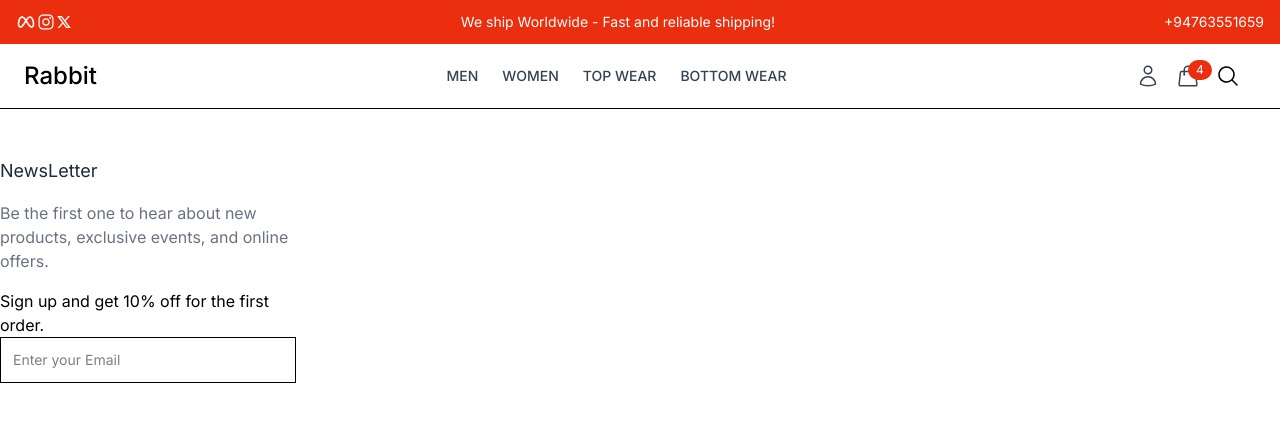
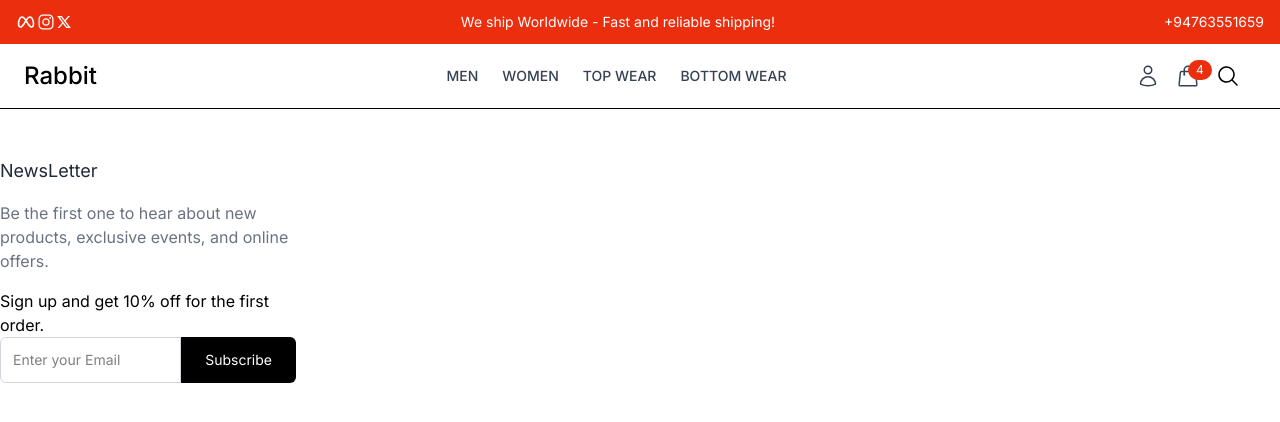
Before and after one commit to Lakshanj2701/ultimate-clothing-store, a React (Vite) app in the folder frontend/: page / in a window 1280 px wide. Shown: the top 422 px of the page. Built offline with nearby package versions, Linux system fonts and the light colour scheme.

Commit message:
Update Footer.jsx

```diff
--- a/frontend/src/components/Common/Footer.jsx
+++ b/frontend/src/components/Common/Footer.jsx
@@ -14,7 +14,8 @@ const Footer = () => {
           </p>
           {/*Newsletter form */}
           <form className="flex">
-            <input type="email" placeholder="Enter your Email" className="p-3 w-full text-sm border-t border"/>
+            <input type="email" placeholder="Enter your Email" className="p-3 w-full text-sm border-t border border-b border-gray-300 rounded-l-md focus:outline-none focus:ring-2 focus:ring-gray-500 transition-all" required/>
+            <button type ="submit" className="bg-black text-white px-6 py-3 text-sm rounded-r-md hover:bg-gray-800 transition all">Subscribe</button>
           </form>
         </div>
       </div>
```
